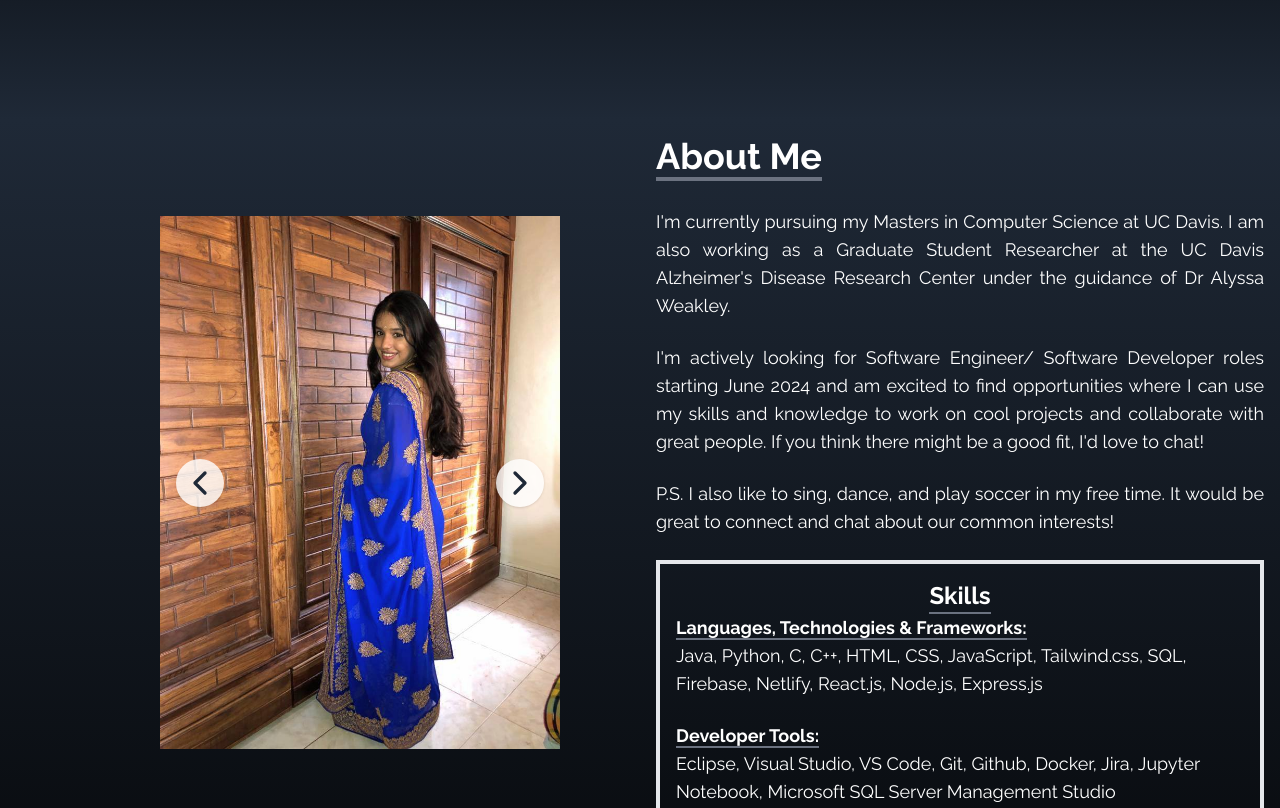
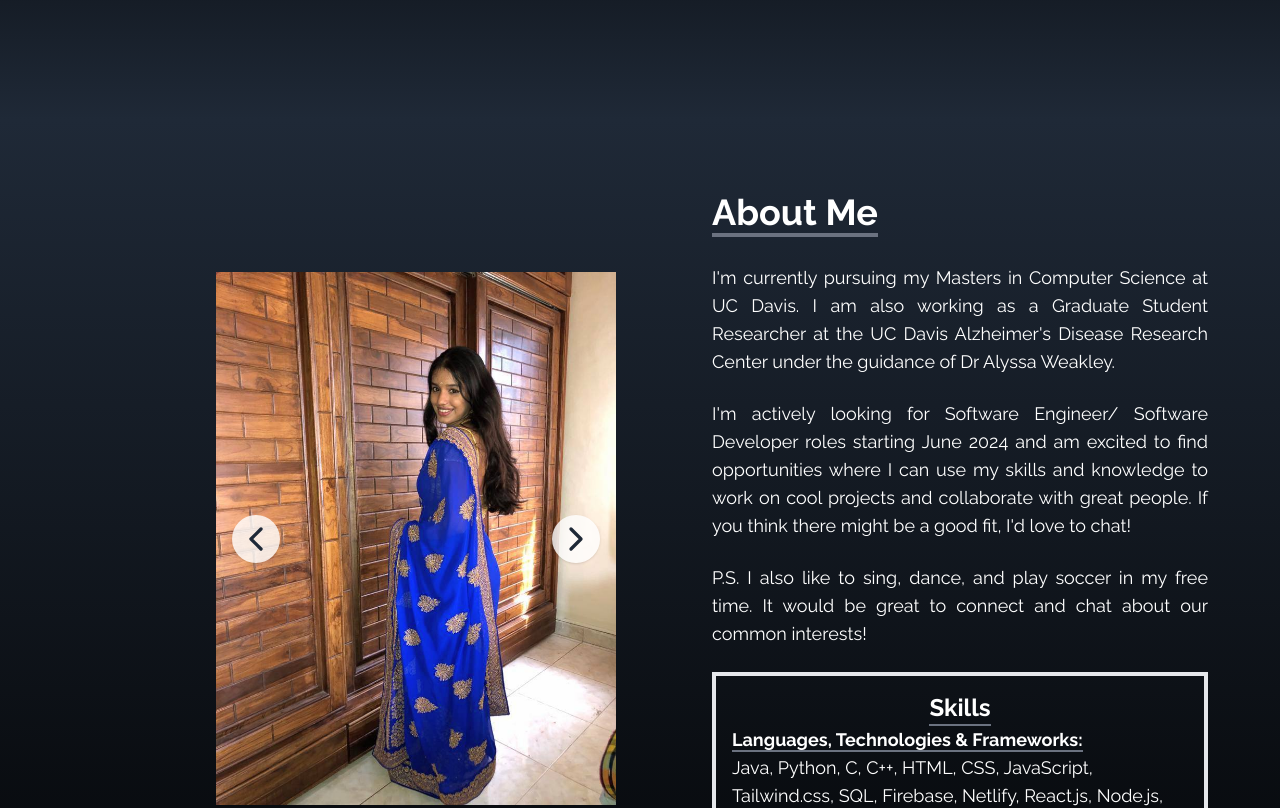
Before and after one commit to PimentoSasha/My-Portfolio, a React (Create React App) app: page / in a window 1280 px wide. Shown: the part 680-1488 px from the top of the page. Built offline with nearby package versions, Linux system fonts and the light colour scheme.

Commit message:
Added changes for Skills dynamic box sizing

```diff
--- a/src/components/About.jsx
+++ b/src/components/About.jsx
@@ -17,7 +17,7 @@ const slides=[
 const About = () => {
   return (
     // <div name="about" className='flow-root w-full h-screen bg-gradient-to-b from-gray-800 to-black text-white '>
-        <div name="about" className='flex flex-row w-full h-[130vh] bg-gradient-to-b from-gray-800 to-black text-white  -z-10'>
+        <div name="about" className='p-14 flex flex-row w-full bg-gradient-to-b from-gray-800 to-black text-white  md:h-130vh -z-10'>
 
             {/* <div className='max-w-lg  w-1/2'> */}
             <div className='hidden md:flex p-4 mx-16 my-20 flex-col w-full max-w-lg'>
@@ -46,7 +46,7 @@ const About = () => {
             P.S. I also like to sing, dance, and play soccer in my free time. It would be great to connect and chat about our common interests!
             </p> <br />
 
-            <div class="box-border w-full md:h-1/3  p-4 border-4">
+            <div class="box-border w-full h-60vh md:h-40vh p-4 border-4">
             <div className="pb-8">
                 <div class="flex items-center justify-center">
                 <p className='text-2xl font-bold inline border-b-2 border-gray-500 '>Skills</p>
@@ -69,6 +69,7 @@ const About = () => {
 
         </div>
 
+
     </div>
   )
 }
--- a/src/components/Portfolio.jsx
+++ b/src/components/Portfolio.jsx
@@ -43,7 +43,7 @@ const Portfolio = () => {
     window.open(codeUrl, '_blank');
   };
 
-  return (<div  name="portfolio" className='bg-gradient-to-b from-black to-gray-800 w-full text-white md:h-screen'>
+  return (<div  name="portfolio" className='bg-gradient-to-b from-black to-gray-800 w-full text-white md:h-[130vh]'>
     <div className='max-w-screen-lg p-4 mx-auto flex flex-col justify-center w-full h-full'>
     <div className='pb-8'>
         <p className='text-4xl font-bold inline border-b-4 border-gray-500'>Portfolio</p>
```
